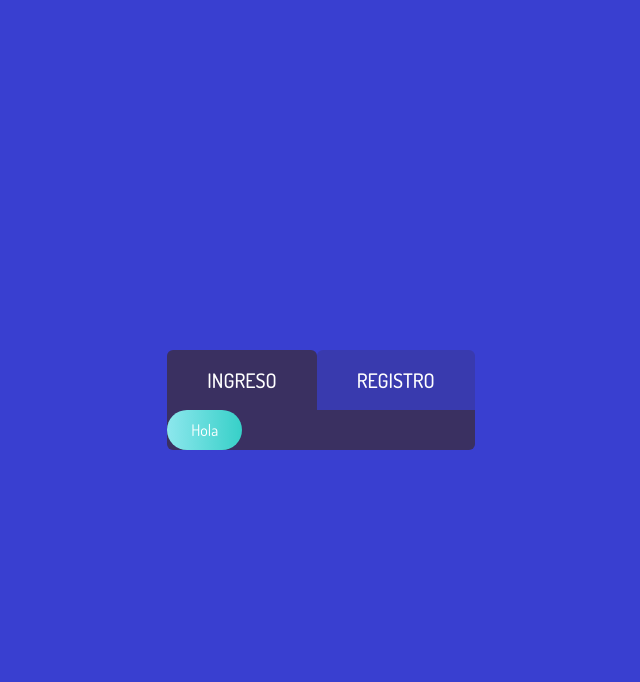
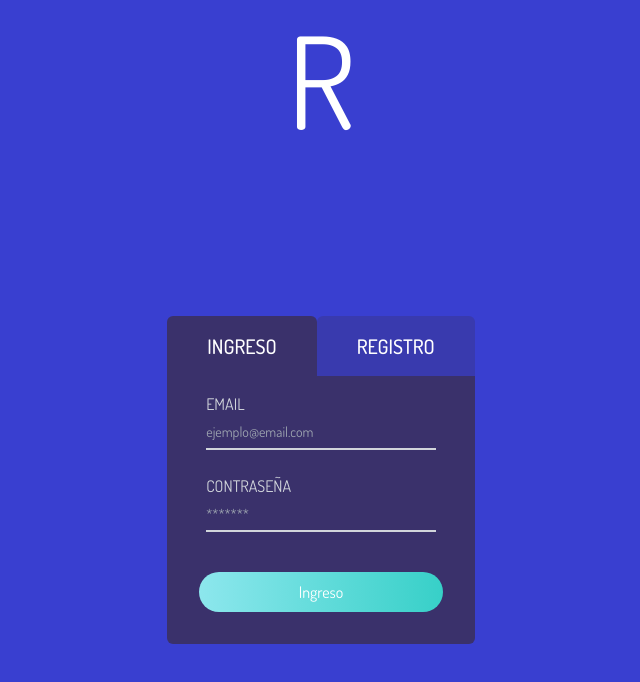
Before and after one commit to Bacca2095/vue-test, a Vue app: page /auth/sign-in in a window 1280 px wide. Shown: the top 682 px of the page, without its empty margins (319-959 px from the left). Built offline with nearby package versions, Linux system fonts and the light colour scheme.

Commit message:
feat: agregado componente inicial de singin

```diff
--- a/package.json
+++ b/package.json
@@ -3,7 +3,7 @@
   "private": true,
   "version": "0.0.0",
   "scripts": {
-    "dev": "vite --port 8000",
+    "dev": "vite --port 8000 --host",
     "build": "vue-tsc --noEmit && vite build",
     "preview": "vite preview --port 8080"
   },
@@ -13,6 +13,7 @@
     "vue-router": "^4.0.14"
   },
   "devDependencies": {
+    "@types/node": "^17.0.25",
     "@vitejs/plugin-vue": "^2.3.1",
     "autoprefixer": "^10.4.4",
     "postcss": "^8.4.12",
--- a/src/components/Buttons/Button.vue
+++ b/src/components/Buttons/Button.vue
@@ -1,7 +1,8 @@
 <template>
-    <button type="submit" class="bg-gradient-to-r from-secondary-light to-secondary rounded-3xl py-2 px-6 mx-auto">{{
-            props.text
-    }}</button>
+    <button type="submit"
+        class="bg-gradient-to-r from-secondary-light to-secondary rounded-3xl py-2 px-6 w-full my-4">{{
+                props.text
+        }}</button>
 </template>
 
 <script setup lang="ts">
--- a/src/components/Inputs/Input.vue
+++ b/src/components/Inputs/Input.vue
@@ -2,7 +2,7 @@
   <div class="relative z-0 mb-6 w-10/12 group mx-auto">
     <label class="text-md text-gray-300">{{ props.label }}</label>
     <input
-      class="py-2.5 px-0 w-full text-sm text-gray-900 bg-transparent border-0 border-b-2 border-gray-300 appearance-none focus:outline-none focus:ring-0 focus:border-secondary"
+      class="py-1.5 px-0 w-full text-sm text-gray-100 bg-transparent border-0 border-b-2 border-gray-300 appearance-none focus:outline-none focus:ring-0 focus:border-secondary"
       :placeholder="placeholder"
     />
   </div>
--- a/src/components/Tabs/Tab.vue
+++ b/src/components/Tabs/Tab.vue
@@ -1,22 +1,32 @@
 <template>
   <div>
     <ul
-            class="flex flex-wrap text-md font-medium text-center text-gray-500 dark:border-gray-700 dark:text-gray-400">
+      class="flex flex-wrap text-md font-medium text-center text-gray-500 dark:border-gray-700 dark:text-gray-400"
+    >
       <li v-for="tab in tabs">
-                <button @click="changeSelectedTab(tab.action)"
-                    class="inline-block px-10 py-4  fade text-xl  text-white bg-primary rounded-t-md after:border-0"
-                    :class="{ 'bg-opacity-30': !isSelectedTab(tab.action) }">{{ tab.title }}</button>
+        <button
+          @click="changeSelectedTab(tab.action)"
+          class="inline-block px-10 py-4 fade text-xl text-white bg-primary rounded-t-md after:border-0"
+          :class="{
+            'bg-opacity-30': !isSelectedTab(tab.action),
+            'bg-opacity-90': isSelectedTab(tab.action),
+          }"
+        >
+          {{ tab.title }}
+        </button>
       </li>
-
     </ul>
-        <div class="tab-content bg-primary rounded-b-md" id="tabs-tabContent">
-            <div class="tab-pane fade text-white" id="tabs-home" role="tabpanel" aria-labelledby="tabs-home-tab">
+    <div class="tab-content bg-primary bg-opacity-90 rounded-b-md" id="tabs-tabContent">
+      <div
+        class="tab-pane fade text-white"
+        id="tabs-home"
+        role="tabpanel"
+        aria-labelledby="tabs-home-tab"
+      >
         <component :is="getComponentTab()?.component || 'div'" />
       </div>
-
     </div>
   </div>
-
 </template>
 
 <script setup lang="ts">
@@ -27,25 +37,23 @@ import { TabData } from '../../interfaces/tab-data.interface';
 const props = defineProps({
   tabs: {
     type: Array as PropType<TabData[]>,
-        required: true
-    }
-})
+    required: true,
+  },
+});
 
-
-const tabs: TabData[] = props.tabs
+const tabs: TabData[] = props.tabs;
 
 const selectedTab = ref(AuthActions.SIGN_IN);
 
-const isSelectedTab = (action: AuthActions): boolean => action === selectedTab.value
+const isSelectedTab = (action: AuthActions): boolean => action === selectedTab.value;
 
 const changeSelectedTab = (action: AuthActions) => {
-    selectedTab.value = action
-}
+  selectedTab.value = action;
+};
 
 const getComponentTab = () => {
-    return tabs.find(tab => tab.action === selectedTab.value)
-}
+  return tabs.find((tab) => tab.action === selectedTab.value);
+};
 </script>
 
-<style lang="scss" scoped>
-</style>
+<style lang="scss" scoped></style>
--- a/src/layouts/AuthLayout.vue
+++ b/src/layouts/AuthLayout.vue
@@ -1,18 +1,18 @@
 <template>
   <main class="auth-layout bg-tertiary">
+    <div class="text-white text-9xl">R</div>
     <slot></slot>
   </main>
 </template>
 
-<script setup lang="ts">
-</script>
+<script setup lang="ts"></script>
 
 <style lang="scss">
 .auth-layout {
   display: grid;
   height: 100vh;
   width: 100%;
+  grid-template-rows: 20vh 80vh;
   place-items: center;
-
 }
 </style>
--- a/src/main.ts
+++ b/src/main.ts
@@ -1,6 +1,6 @@
 import { createApp } from "vue";
 import { createPinia } from "pinia";
-import App from "./App.vue";
+import App from "@/App.vue";
 import router from "./router";
 
 createApp(App).use(createPinia()).use(router).mount("#app");
--- a/src/router/index.ts
+++ b/src/router/index.ts
@@ -1,7 +1,7 @@
 import { createRouter, createWebHistory, RouteRecordRaw } from "vue-router";
 import { AuthActions } from "../enums/auth-actions.enum";
-import AppLayout from "../layouts/AppLayout.vue";
-import AuthLayout from "../layouts/AuthLayout.vue";
+import AppLayout from "@/layouts/AppLayout.vue";
+import AuthLayout from "@/layouts/AuthLayout.vue";
 import store from "../store";
 
 export enum RoutesName {
@@ -41,8 +41,8 @@ const routes: RouteRecordRaw[] = [
         /* webpackChunkName: "not-found" */ "../views/not-found/NotFound.vue"
       ),
     meta: {
-      requireAuth: true,
-      noRequireAuth: true,
+      requireAuth: false,
+      noRequireAuth: false,
     },
   },
   {
@@ -58,18 +58,22 @@ const router = createRouter({
 
 const validateSession = (): boolean => !!store().getToken;
 router.beforeEach((to, from, next) => {
-  if (
+  const redirectToAuth: boolean =
     to.name !== RoutesName.AUTH &&
     !validateSession() &&
-    to.matched.some((record) => record.meta.requireAuth)
-  ) {
+    to.matched.some((record) => record.meta.requireAuth);
+
+  const redirectToHome: boolean =
+    validateSession() && to.matched.some((record) => record.meta.noRequireAuth);
+
+  if (redirectToAuth) {
     next({ name: RoutesName.AUTH, params: { action: AuthActions.SIGN_IN } });
-  } else if (
-    validateSession() &&
-    to.matched.some((record) => record.meta.noRequireAuth)
-  ) {
+  }
+  if (redirectToHome) {
     next({ name: RoutesName.HOME });
-  } else next();
+  }
+
+  next();
 });
 
 export default router;
--- a/src/views/auth/Auth.vue
+++ b/src/views/auth/Auth.vue
@@ -1,17 +1,18 @@
 <template>
-    <Tab :tabs="tabs" />
+  <Tab :tabs="tabs" />
 </template>
 
 <script setup lang="ts">
-import Tab from '../../components/Tabs/Tab.vue'
+import Tab from '@/components/Tabs/Tab.vue';
 import { AuthActions } from '../../enums/auth-actions.enum';
 import { TabData } from '../../interfaces/tab-data.interface';
-import SignIn from '../../views/auth/singin/SignIn.vue';
-import SignUp from '../../views/auth/singup/SignUp.vue';
+import SignIn from '@/views/auth/singin/SignIn.vue';
+import SignUp from '@/views/auth/singup/SignUp.vue';
 
-
-const tabs: TabData[] = [{ action: AuthActions.SIGN_IN, title: 'INGRESO', component: SignIn }, { action: AuthActions.SIGN_UP, title: 'REGISTRO', component: SignUp }]
+const tabs: TabData[] = [
+  { action: AuthActions.SIGN_IN, title: 'INGRESO', component: SignIn },
+  { action: AuthActions.SIGN_UP, title: 'REGISTRO', component: SignUp },
+];
 </script>
 
-<style>
-</style>
+<style></style>
--- a/src/views/auth/singin/SignIn.vue
+++ b/src/views/auth/singin/SignIn.vue
@@ -1,12 +1,18 @@
 <template>
-    <form>
-        <Button text="Hola"></Button>
-    </form>
+  <form class="p-4">
+    <Input placeholder="ejemplo@email.com" label="EMAIL" />
+
+    <Input placeholder="*******" label="CONTRASEÑA" />
+
+    <div class="mx-4">
+      <Button text="Ingreso" />
+    </div>
+  </form>
 </template>
 
 <script setup lang="ts">
-import Button from '../../../components/Buttons/Button.vue';
+import Button from '@/components/Buttons/Button.vue';
+import Input from '@/components/Inputs/Input.vue';
 </script>
 
-<style>
-</style>
+<style></style>
--- a/vite.config.ts
+++ b/vite.config.ts
@@ -1,6 +1,10 @@
 import { defineConfig } from "vite";
 import vue from "@vitejs/plugin-vue";
+import * as url from "url";
 
 export default defineConfig({
   plugins: [vue()],
+  resolve: {
+    alias: { "@": url.fileURLToPath(new url.URL("./src", import.meta.url)) },
+  },
 });
```
Also changed, not shown: 1 other file (tests, documents, lock files or other folders). Lines whose indentation alone changed are shown as unchanged.
